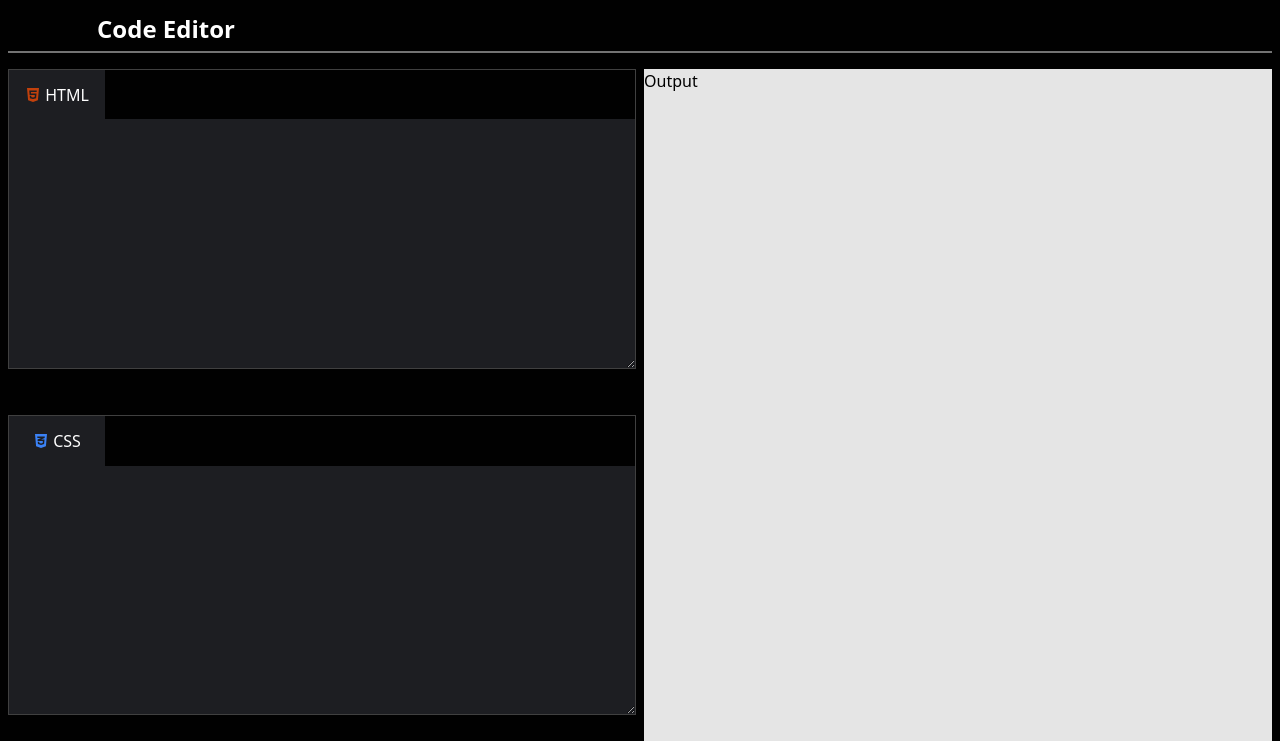
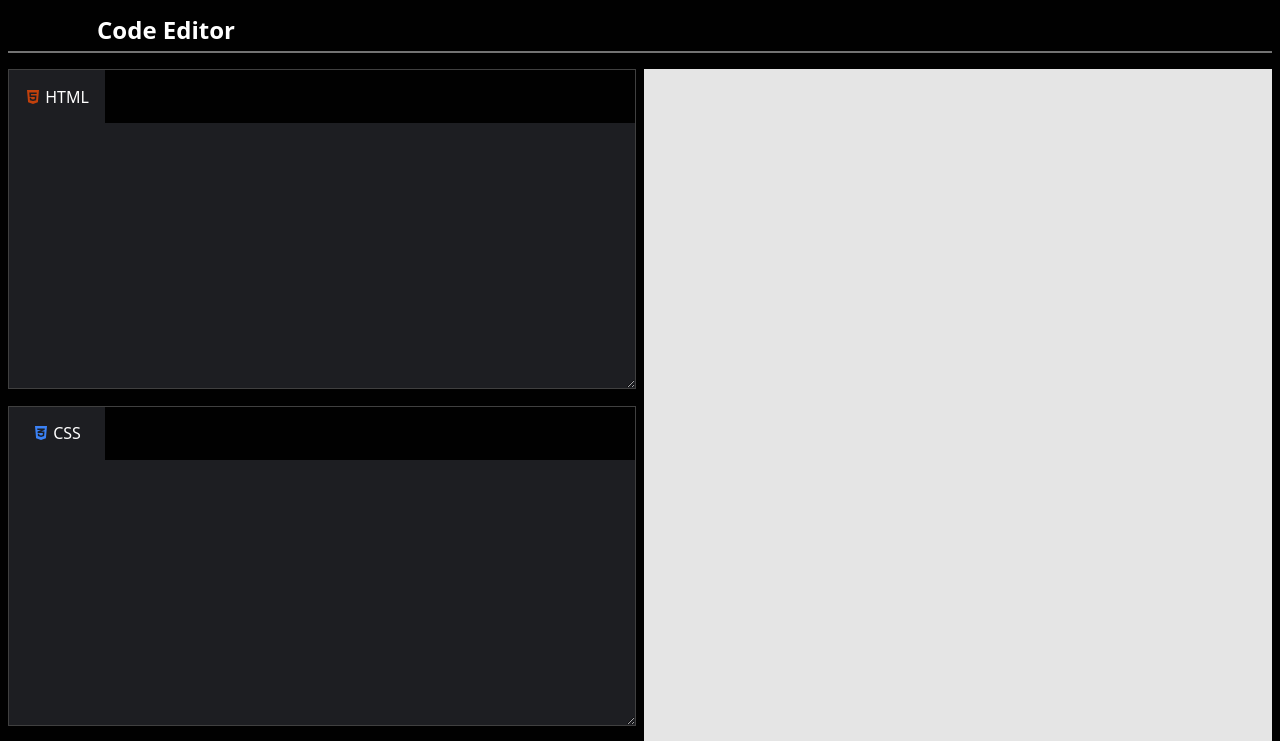
Before and after one commit to enesyagmur/code-editor, a Next.js app: page / in a window 1280 px wide. Shown: the top 741 px of the page. Built offline with nearby package versions, Linux system fonts and the light colour scheme.

Commit message:
html css ve js in iframe in içeriğine etkileşii yapıldı output componenti silindi

```diff
--- a/src/app/components/CssComponent.tsx
+++ b/src/app/components/CssComponent.tsx
@@ -1,7 +1,11 @@
 import React from "react";
 import { FaCss3Alt } from "react-icons/fa";
 
-const CssComponent = () => {
+interface CssProps {
+  setCssCode: React.Dispatch<React.SetStateAction<string>>;
+}
+
+const CssComponent: React.FC<CssProps> = ({ setCssCode }) => {
   return (
     <div className="code-container">
       <div className="code-container-top">
@@ -9,7 +13,13 @@ const CssComponent = () => {
         <p className="code-language">CSS</p>
       </div>
 
-      <textarea className="code-textarea" title="" name="" id=""></textarea>
+      <textarea
+        className="code-textarea"
+        title="Css"
+        name="Css"
+        id="Css"
+        onChange={(e) => setCssCode(e.target.value)}
+      ></textarea>
     </div>
   );
 };
--- a/src/app/components/HtmlComponent.tsx
+++ b/src/app/components/HtmlComponent.tsx
@@ -1,7 +1,11 @@
 import React from "react";
 import { FaHtml5 } from "react-icons/fa";
 
-const HtmlComponent = () => {
+interface HtmlProps {
+  setHtmlCode: React.Dispatch<React.SetStateAction<string>>;
+}
+
+const HtmlComponent: React.FC<HtmlProps> = ({ setHtmlCode }) => {
   return (
     <div className="code-container">
       <div className="code-container-top">
@@ -9,7 +13,13 @@ const HtmlComponent = () => {
         <p className="code-language">HTML</p>
       </div>
 
-      <textarea className="code-textarea" title="" name="" id=""></textarea>
+      <textarea
+        className="code-textarea"
+        title="Html"
+        name="Html"
+        id="Html"
+        onChange={(e) => setHtmlCode(e.target.value)}
+      ></textarea>
     </div>
   );
 };
--- a/src/app/components/JavascriptComponent.tsx
+++ b/src/app/components/JavascriptComponent.tsx
@@ -1,7 +1,11 @@
 import React from "react";
 import { FaJsSquare } from "react-icons/fa";
 
-const JavascriptComponent = () => {
+interface JsProps {
+  setJsCode: React.Dispatch<React.SetStateAction<string>>;
+}
+
+const JavascriptComponent: React.FC<JsProps> = ({ setJsCode }) => {
   return (
     <div className="code-container">
       <div className="code-container-top">
@@ -9,7 +13,13 @@ const JavascriptComponent = () => {
         <p className="code-language">JS</p>
       </div>
 
-      <textarea className="code-textarea" title="" name="" id=""></textarea>
+      <textarea
+        className="code-textarea"
+        title="Js"
+        name="Js"
+        id="Js"
+        onChange={(e) => setJsCode(e.target.value)}
+      ></textarea>
     </div>
   );
 };
--- a/src/app/components/Output.tsx
+++ /dev/null
@@ -1,11 +0,0 @@
-import React from "react";
-
-const Output = () => {
-  return (
-    <div className="w-full h-[1070px] md:h-full md:w-6/12  bg-neutral-200  md:ml-2">
-      Output
-    </div>
-  );
-};
-
-export default Output;
--- a/src/app/globals.css
+++ b/src/app/globals.css
@@ -3,7 +3,7 @@
 @tailwind utilities;
 
 .code-container {
-  @apply w-full h-[350px] lg:h-[300px] flex flex-col items-start justify-center border-[1px] border-neutral-700;
+  @apply w-full h-[320px] flex flex-col items-start justify-center border-[1px] border-neutral-700;
 }
 .code-container-top {
   @apply w-24 h-1/6 bg-componentBgColor flex items-center justify-center text-white;
--- a/src/app/page.tsx
+++ b/src/app/page.tsx
@@ -1,21 +1,43 @@
+"use client";
+
+import { useState } from "react";
 import CssComponent from "./components/CssComponent";
 import Header from "./components/Header";
 import HtmlComponent from "./components/HtmlComponent";
 import JavascriptComponent from "./components/JavascriptComponent";
-import Output from "./components/Output";
 import "./globals.css";
 
 export default function Home() {
+  const [htmlCode, setHtmlCode] = useState<string>("");
+  const [cssCode, setCssCode] = useState<string>("");
+  const [jsCode, setJsCode] = useState<string>("");
+
   return (
     <div className="w-full md:h-[1070px] bg-darkBgColor flex flex-col items-center justify-center p-2">
       <Header />
-      <div className="w-full h-[2140px] md:h-[1070px] flex flex-col md:flex-row">
+      <div className="w-full h-[2140px] md:h-full flex flex-col md:flex-row">
         <div className="w-full h-3/6 md:h-full md:w-6/12 flex flex-col items-center justify-between">
-          <HtmlComponent />
-          <CssComponent />
-          <JavascriptComponent />
+          <HtmlComponent setHtmlCode={setHtmlCode} />
+          <CssComponent setCssCode={setCssCode} />
+          <JavascriptComponent setJsCode={setJsCode} />
         </div>
-        <Output />
+        <iframe
+          className="w-full h-[1070px] md:h-full md:w-6/12 text-black bg-neutral-200 md:ml-2"
+          id="output"
+          srcDoc={`<html>
+    <head>
+    <style>
+    ${cssCode}
+    </style>
+    </head>
+    <body>
+    ${htmlCode}
+    </body>
+    <script>
+    ${jsCode}
+    </script>
+    </html>`}
+        ></iframe>
       </div>
     </div>
   );
```
